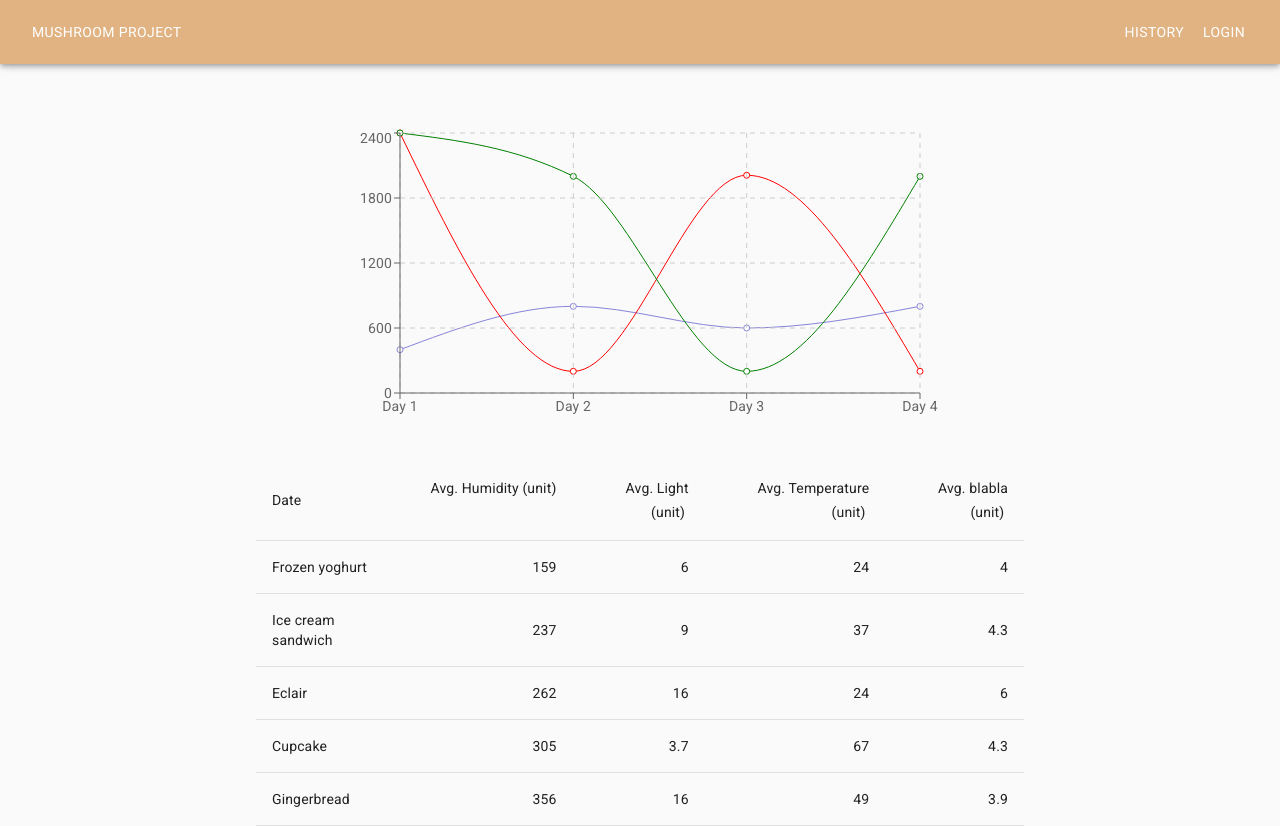
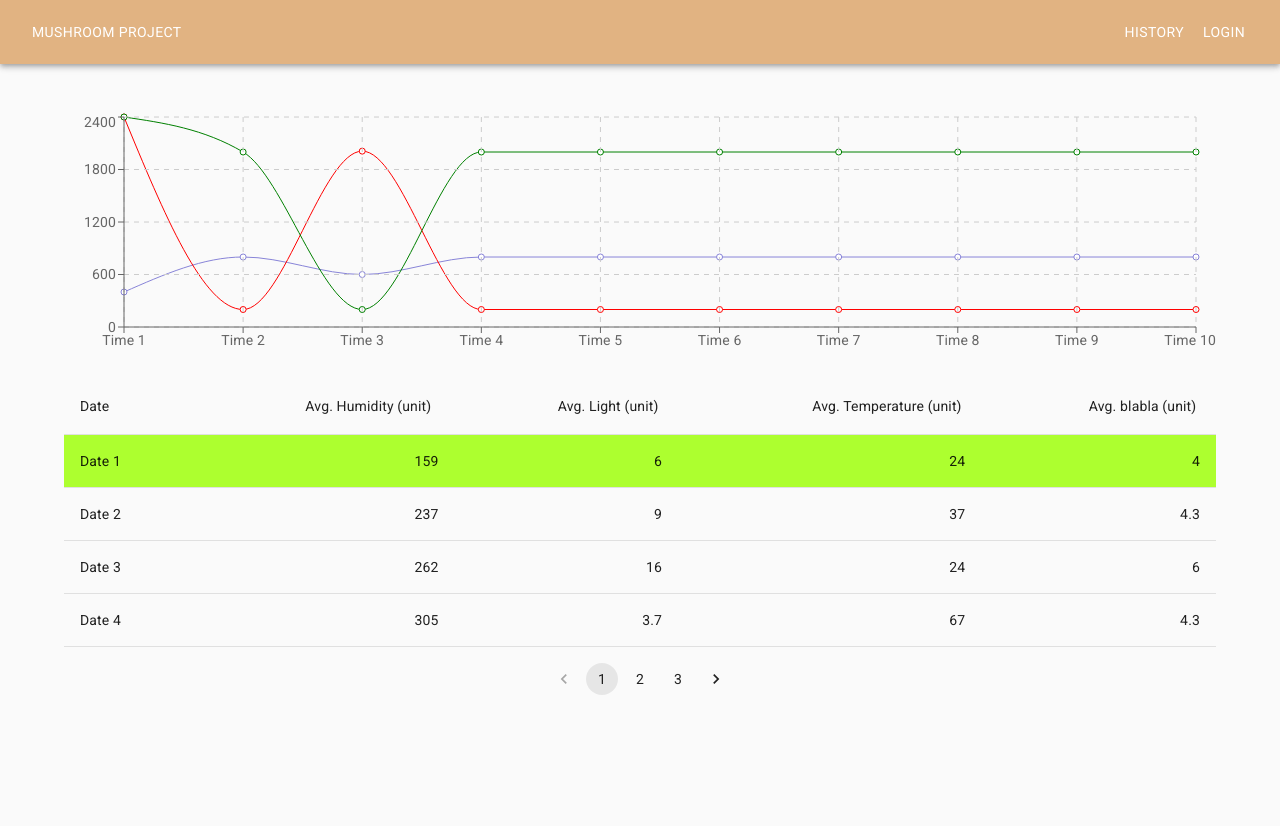
Before and after one commit to WisTiCeJEnT/iot-mushroom-web, a React (Create React App) app: page /history in a window 1280 px wide. After the commit the page ends 800 px from the top, so only its background shows below. Built offline with nearby package versions, Linux system fonts and the light colour scheme.

Commit message:
'paginate'

```diff
--- a/package.json
+++ b/package.json
@@ -12,6 +12,7 @@
     "@testing-library/user-event": "^7.2.1",
     "canvasjs": "^1.8.3",
     "fontsource-roboto": "^2.1.4",
+    "lodash": "^4.17.19",
     "react": "^16.13.1",
     "react-dom": "^16.13.1",
     "react-router-dom": "^5.2.0",
--- a/src/components/common/chartComponent.jsx
+++ b/src/components/common/chartComponent.jsx
@@ -6,26 +6,32 @@ import {
   XAxis,
   YAxis,
   Tooltip,
+  ResponsiveContainer,
 } from "recharts";
 
 const ChartComponent = () => {
   const data = [
-    { name: "Day 1", humidity: 400, temperature: 2400, light: 2400 },
-    { name: "Day 2", humidity: 800, temperature: 200, light: 2000 },
-    { name: "Day 3", humidity: 600, temperature: 2010, light: 200 },
-    { name: "Day 4", humidity: 800, temperature: 200, light: 2000 },
+    { name: "Time 1", humidity: 400, temperature: 2400, light: 2400 },
+    { name: "Time 2", humidity: 800, temperature: 200, light: 2000 },
+    { name: "Time 3", humidity: 600, temperature: 2010, light: 200 },
+    { name: "Time 4", humidity: 800, temperature: 200, light: 2000 },
+    { name: "Time 5", humidity: 800, temperature: 200, light: 2000 },
+    { name: "Time 6", humidity: 800, temperature: 200, light: 2000 },
+    { name: "Time 7", humidity: 800, temperature: 200, light: 2000 },
+    { name: "Time 8", humidity: 800, temperature: 200, light: 2000 },
+    { name: "Time 9", humidity: 800, temperature: 200, light: 2000 },
+    { name: "Time 10", humidity: 800, temperature: 200, light: 2000 },
   ];
   return (
     <div
       style={{
         display: "flex",
         justifyContent: "center",
-        margin: "4rem 0 2rem 0",
+        margin: "3rem 0 1rem 0",
       }}
     >
+      <ResponsiveContainer width="90%" height={250}>
         <LineChart
-        width={600}
-        height={300}
           data={data}
           margin={{ top: 5, right: 20, bottom: 5, left: 0 }}
         >
@@ -37,6 +43,7 @@ const ChartComponent = () => {
           <YAxis />
           <Tooltip />
         </LineChart>
+      </ResponsiveContainer>
     </div>
   );
 };
--- /dev/null
+++ b/src/components/common/paginationComponent.jsx
@@ -0,0 +1,21 @@
+import React, { Component } from "react";
+import _ from "lodash";
+import Pagination from "@material-ui/lab/Pagination";
+
+class PaginationComponent extends Component {
+  render() {
+    const { totalRow, rowPerPage, onPageChange } = this.props;
+    const paginationCount = Math.ceil(totalRow / rowPerPage);
+    return (
+      <Pagination
+        style={{ marginTop: "1rem" }}
+        count={paginationCount}
+        onChange={(event, page) => {
+          onPageChange(page);
+        }}
+      />
+    );
+  }
+}
+
+export default PaginationComponent;
--- a/src/components/common/tableComponent.jsx
+++ b/src/components/common/tableComponent.jsx
@@ -1,4 +1,6 @@
 import React, { Component } from "react";
+import PaginationComponent from "./paginationComponent";
+import { paginate } from "../../utils/paginate";
 import Table from "@material-ui/core/Table";
 import TableBody from "@material-ui/core/TableBody";
 import TableCell from "@material-ui/core/TableCell";
@@ -6,71 +8,146 @@ import TableContainer from "@material-ui/core/TableContainer";
 import TableHead from "@material-ui/core/TableHead";
 import TableRow from "@material-ui/core/TableRow";
 
-const TableComponent = () => {
-  const rows = [
+class TableComponent extends Component {
+  state = {
+    currentPage: 1,
+    rowPerPage: 4,
+    data: [
       {
-      name: "Frozen yoghurt",
-      calories: 159,
-      fat: 6.0,
-      carbs: 24,
-      protein: 4.0,
+        name: "Date 1",
+        humidity: 159,
+        light: 6.0,
+        temperature: 24,
+        blabla: 4.0,
       },
       {
-      name: "Ice cream sandwich",
-      calories: 237,
-      fat: 9.0,
-      carbs: 37,
-      protein: 4.3,
+        name: "Date 2",
+        humidity: 237,
+        light: 9.0,
+        temperature: 37,
+        blabla: 4.3,
       },
-    { name: "Eclair", calories: 262, fat: 16.0, carbs: 24, protein: 6.0 },
-    { name: "Cupcake", calories: 305, fat: 3.7, carbs: 67, protein: 4.3 },
       {
-      name: "Gingerbread",
-      calories: 356,
-      fat: 16.0,
-      carbs: 49,
-      protein: 3.9,
+        name: "Date 3",
+        humidity: 262,
+        light: 16.0,
+        temperature: 24,
+        blabla: 6.0,
       },
-  ];
+      {
+        name: "Date 4",
+        humidity: 305,
+        light: 3.7,
+        temperature: 67,
+        blabla: 4.3,
+      },
+      {
+        name: "Date 5",
+        humidity: 356,
+        light: 16.0,
+        temperature: 49,
+        blabla: 3.9,
+      },
+      {
+        name: "Date 6",
+        humidity: 356,
+        light: 16.0,
+        temperature: 49,
+        blabla: 3.9,
+      },
+      {
+        name: "Date 7",
+        humidity: 356,
+        light: 16.0,
+        temperature: 49,
+        blabla: 3.9,
+      },
+      {
+        name: "Date 8",
+        humidity: 356,
+        light: 16.0,
+        temperature: 49,
+        blabla: 3.9,
+      },
+      {
+        name: "Date 9",
+        humidity: 356,
+        light: 16.0,
+        temperature: 49,
+        blabla: 3.9,
+      },
+      {
+        name: "Date 10",
+        humidity: 356,
+        light: 16.0,
+        temperature: 49,
+        blabla: 3.9,
+      },
+    ],
+  };
+  handlePageChange = (page) => {
+    this.setState({ currentPage: page });
+  };
+  render() {
+    const { data, currentPage, rowPerPage } = this.state;
+    const test = [1, 2, 3];
+
+    let showedData = paginate(data, currentPage, rowPerPage);
     return (
       <div
         style={{
           display: "flex",
+          flexDirection: "column",
+          alignItems: "center",
           justifyContent: "center",
         }}
       >
-      <TableContainer style={{ width: "60%" }}>
+        <TableContainer style={{ width: "90%" }}>
           <Table>
             <TableHead>
               <TableRow>
                 <TableCell>Date</TableCell>
                 <TableCell align="right">Avg. Humidity (unit) &nbsp;</TableCell>
                 <TableCell align="right">Avg. Light (unit)&nbsp;</TableCell>
-              <TableCell align="right">Avg. Temperature (unit)&nbsp;</TableCell>
+                <TableCell align="right">
+                  Avg. Temperature (unit)&nbsp;
+                </TableCell>
                 <TableCell align="right">Avg. blabla (unit)&nbsp;</TableCell>
               </TableRow>
             </TableHead>
             <TableBody>
-            {rows.map((row) => (
+              {showedData.map((row) => (
                 <TableRow
-                style={{ cursor: "pointer" }}
-                hover={{ backgroundColor: "yellow" }}
+                  style={{
+                    cursor: "pointer",
+                    backgroundColor:
+                      this.state.data.indexOf(row) === 0
+                        ? "greenyellow"
+                        : "none",
+                  }}
                   key={row.name}
                 >
                   <TableCell component="th" scope="row">
                     {row.name}
                   </TableCell>
-                <TableCell align="right">{row.calories}</TableCell>
-                <TableCell align="right">{row.fat}</TableCell>
-                <TableCell align="right">{row.carbs}</TableCell>
-                <TableCell align="right">{row.protein}</TableCell>
+                  <TableCell align="right">{row.humidity}</TableCell>
+                  <TableCell align="right">{row.light}</TableCell>
+                  <TableCell align="right">{row.temperature}</TableCell>
+                  <TableCell align="right">{row.blabla}</TableCell>
                 </TableRow>
               ))}
             </TableBody>
           </Table>
         </TableContainer>
+        <PaginationComponent
+          rowPerPage={this.state.rowPerPage}
+          totalRow={this.state.data.length}
+          onPageChange={this.handlePageChange}
+          currentPage={this.state.currentPage}
+        />
       </div>
     );
-};
+  }
+}
 
 export default TableComponent;
--- /dev/null
+++ b/src/utils/paginate.js
@@ -0,0 +1,5 @@
+import _ from "lodash";
+export function paginate(items, pageNumber, pageSize) {
+  const startIndex = (pageNumber - 1) * pageSize;
+  return _(items).slice(startIndex).take(pageSize).value();
+}
```
Also changed, not shown: 1 other file (tests, documents, lock files or other folders). Lines whose indentation alone changed are shown as unchanged.
